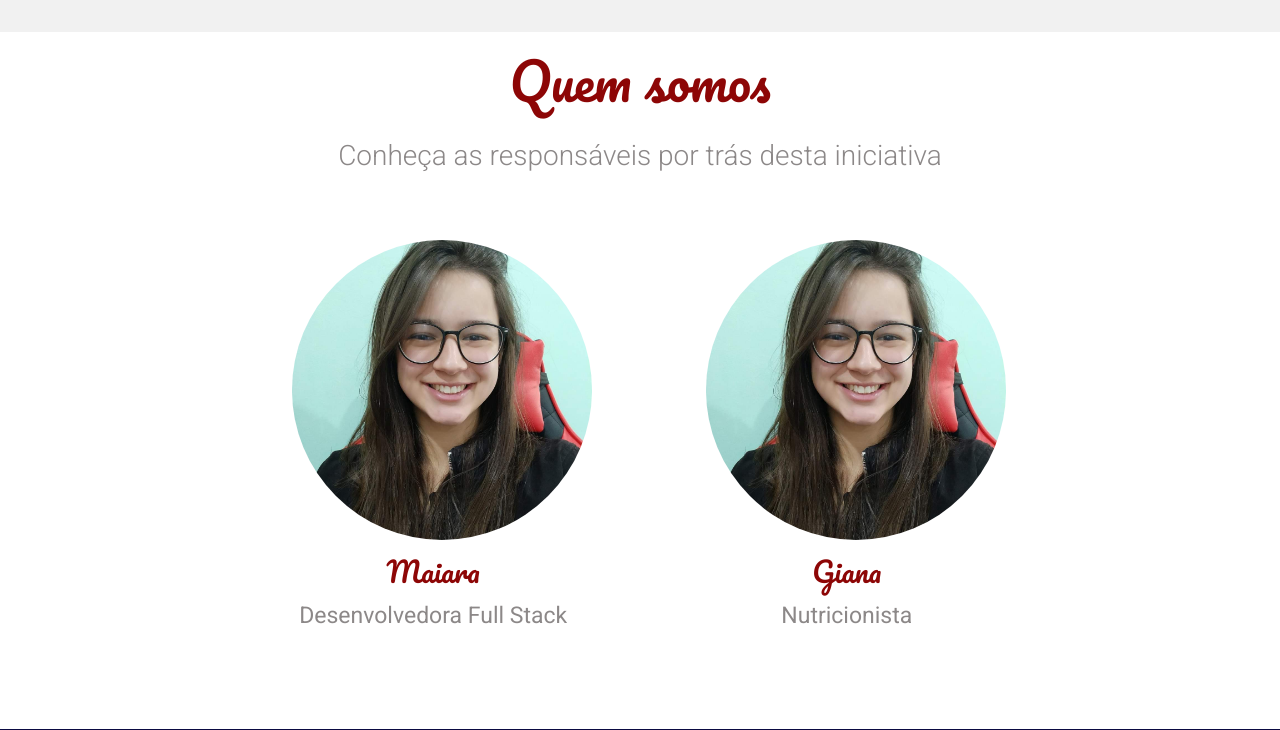
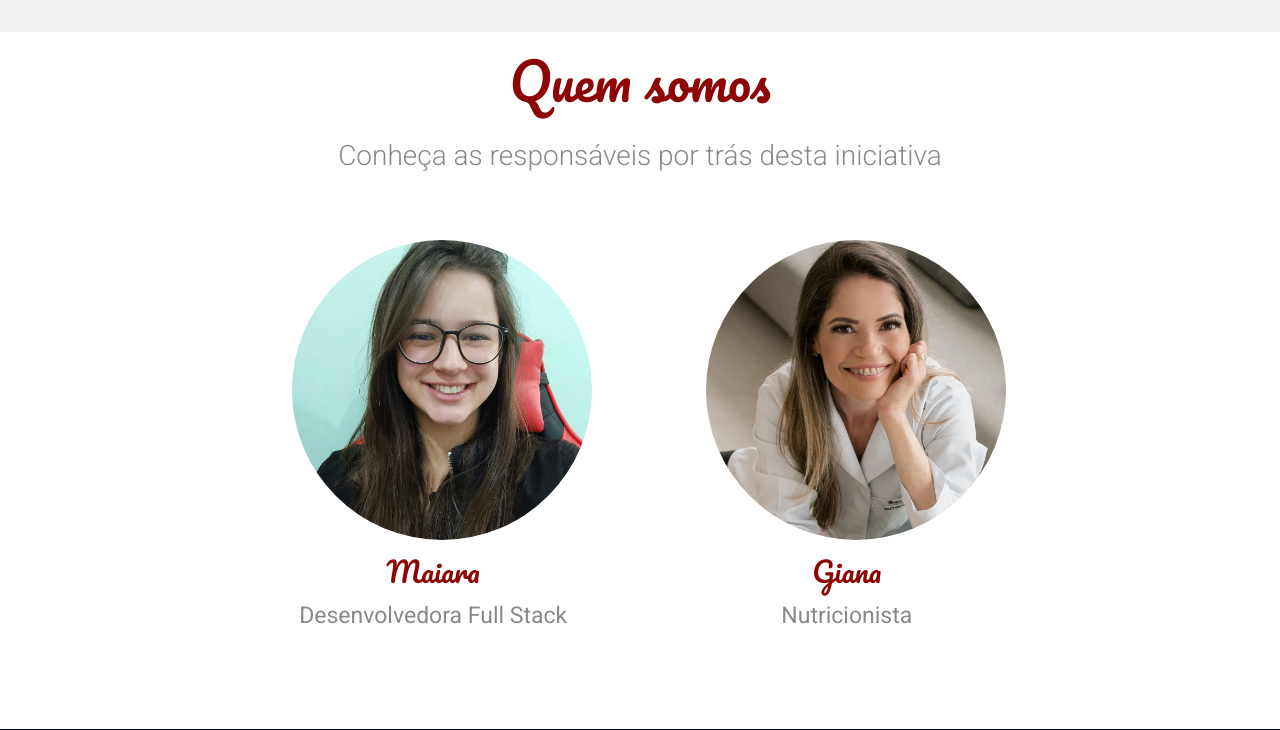
Before and after one commit to Maiarasantos672/receitas-saudaveis, a PHP site: page / in a window 1280 px wide. Shown: the part 1894-2624 px from the top of the page. Run offline with PHP 8.4, Linux system fonts and the light colour scheme.

Commit message:
fix: inserção das fotos

```diff
--- a/assets/css/pessoa/pessoa__imagem.css
+++ b/assets/css/pessoa/pessoa__imagem.css
@@ -18,5 +18,9 @@
 }
 
 .pessoa__imagem--maiara {
-    background-image: url('../../img/pessoas/MaiaraFoto.jpg');
+    background-image: url('../../img/pessoas/maiara.jpg');
 }
+
+.pessoa__imagem--giana {
+    background-image: url('../../img/pessoas/giana.jpg');
+}
--- a/index.html
+++ b/index.html
@@ -116,7 +116,7 @@
                         <span class="pessoa__funcao">Desenvolvedora Full Stack</span>
                     </div>
                     <div class="pessoa">
-                        <div class="pessoa__imagem pessoa__imagem--maiara"></div>
+                        <div class="pessoa__imagem pessoa__imagem--giana"></div>
                         <span class="pessoa__nome">Giana</span>
                         <span class="pessoa__funcao">Nutricionista</span>
                     </div>
```
Also changed, not shown: assets/img/pessoas/andreia.jpg (deleted), assets/img/pessoas/giana.jpg (added), assets/img/pessoas/maiara.jpg (renamed from assets/img/pessoas/MaiaraFoto.jpg), assets/img/pessoas/marcela.jpg (deleted), assets/img/pessoas/roberta.jpg (deleted).
